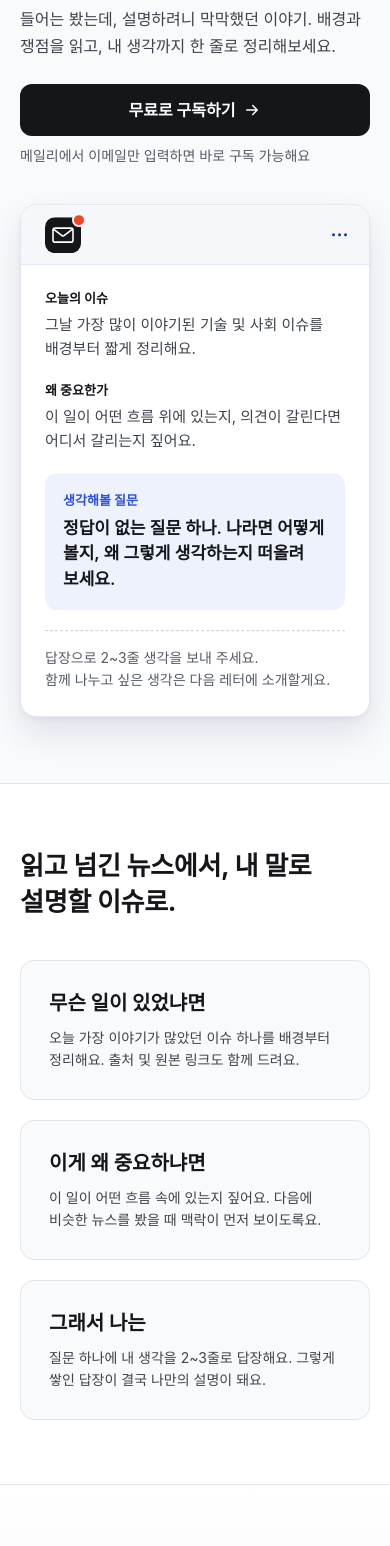
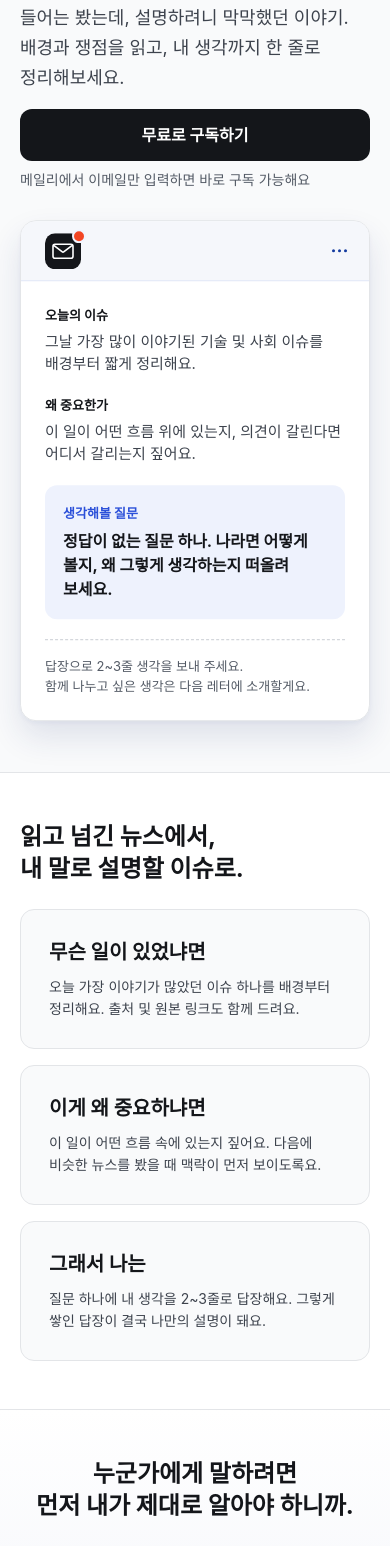
Before and after one commit to meiskimmie/unjenga-letter, a plain HTML site: page index.html in a window 390 px wide. Shown: the part 210-1756 px from the top of the page. Drawn offline with Linux system fonts and the light colour scheme; a web font is replaced by a local one.

Commit message:
Add files via upload

```diff
--- a/index.html
+++ b/index.html
@@ -117,15 +117,16 @@
   .site-footer a { text-decoration: none; }
   .site-footer a:hover { text-decoration: underline; }
 
-    /* 메일 카드가 둥둥 떠 있는 효과 */
+  /* 메일 카드가 둥둥 떠 있는 효과 */
   .letter { animation: float 6s ease-in-out infinite; }
   @keyframes float {
     0%, 100% { transform: translateY(0); }
-    50% { transform: translateY(-8px); }
+    50% { transform: translateY(-12px); }
   }
   @media (prefers-reduced-motion: reduce) {
     .letter { animation: none; }
   }
+
   .br-desktop { display: inline; }
 
   /* Tablet */
@@ -134,23 +135,41 @@
     .hero .wrap { flex-direction: column; align-items: stretch; }
     .letter { width: 100%; max-width: 520px; align-self: center; }
   }
-  /* Mobile */
+  /* Mobile — Figma "Landing — Mobile 390" 기준 */
+  .br-mobile { display: none; }
   @media (max-width: 720px) {
     :root { --pad-x: 20px; }
-    .hero .wrap { padding-top: 32px; padding-bottom: 64px; gap: 40px; }
-    .hero h1 { font-size: 34px; line-height: 44px; }
-    .hero .lede { font-size: 16px; line-height: 27px; }
-    .btn { width: 100%; }
-    .subscribe { align-items: stretch; }
-    section h2 { font-size: 26px; line-height: 36px; }
-    .how .wrap, .why .wrap, .audience .wrap { padding-top: 64px; padding-bottom: 64px; }
-    .why .wrap { gap: 32px; }
-    .why-story { font-size: 16px; line-height: 28px; }
-    .cards { grid-template-columns: minmax(0, 1fr); }
-    .cta .wrap { padding-top: 72px; padding-bottom: 72px; }
-    .cta h2 { font-size: 28px; line-height: 38px; }
+    .site-header { background: #fff; border-bottom: 1px solid var(--line); }
+
+    .hero .wrap { padding-top: 32px; padding-bottom: 48px; gap: 32px; }
+    .hero-copy { gap: 16px; }
+    .hero h1 { font-size: 34px; line-height: 46px; letter-spacing: 0; }
+    .hero .lede { font-size: 18px; line-height: 30px; }
+    .hero .subscribe { gap: 8px; align-items: stretch; }
+    .hero .btn { width: 100%; }
+    .subscribe-note { line-height: 22px; }
+
+    .letter { max-width: none; }
+    .letter-block .label { line-height: 20px; }
+    .letter-block p { line-height: 22px; }
+    .letter-q p { font-size: 16px; line-height: 24px; font-weight: 700; }
+    .letter-reply { font-size: 13px; line-height: 20px; }
     .letter-bar .more { right: 22px; }
+
+    section h2 { font-size: 24px; line-height: 32px; letter-spacing: 0; }
+    .how .wrap { padding-top: 48px; padding-bottom: 48px; gap: 24px; }
+    .cards { grid-template-columns: minmax(0, 1fr); gap: 16px; }
+    .why .wrap { padding-top: 48px; padding-bottom: 48px; gap: 56px; }
+    .audience .wrap { padding-top: 48px; padding-bottom: 48px; gap: 24px; }
+
+    .cta .wrap { padding-top: 80px; padding-bottom: 80px; gap: 32px; }
+    .cta h2 { font-size: 24px; line-height: 32px; }
+    .cta .sub { font-size: 14px; line-height: 22px; }
+
+    .site-footer .wrap { flex-direction: column; align-items: center; gap: 8px; text-align: center; }
+
     .br-desktop { display: none; }
+    .br-mobile { display: inline; }
   }
 </style>
 </head>
@@ -172,7 +191,6 @@
         <div class="subscribe">
           <a class="btn btn-dark" href="https://maily.so/unjengaletter">
             무료로 구독하기
-            <svg width="18" height="18" viewBox="0 0 24 24" fill="none" aria-hidden="true"><path d="M5 12h14M13 6l6 6-6 6" stroke="currentColor" stroke-width="2" stroke-linecap="round" stroke-linejoin="round"/></svg>
           </a>
           <p class="subscribe-note">메일리에서 이메일만 입력하면 바로 구독 가능해요</p>
         </div>
@@ -205,7 +223,7 @@
 
   <section class="how" aria-labelledby="how-title">
     <div class="wrap">
-      <h2 id="how-title">읽고 넘긴 뉴스에서, 내 말로 설명할 이슈로.</h2>
+      <h2 id="how-title">읽고 넘긴 뉴스에서,<br class="br-mobile"> 내 말로 설명할 이슈로.</h2>
       <ol class="cards">
         <li class="step">
           <h3>무슨 일이 있었냐면</h3>
@@ -274,7 +292,6 @@
       <div class="subscribe">
         <a class="btn btn-blue" href="https://maily.so/unjengaletter">
           첫 이슈 받아보기
-          <svg width="18" height="18" viewBox="0 0 24 24" fill="none" aria-hidden="true"><path d="M5 12h14M13 6l6 6-6 6" stroke="currentColor" stroke-width="2" stroke-linecap="round" stroke-linejoin="round"/></svg>
         </a>
         <p class="subscribe-note">언제든 구독 해지할 수 있어요</p>
       </div>
```
